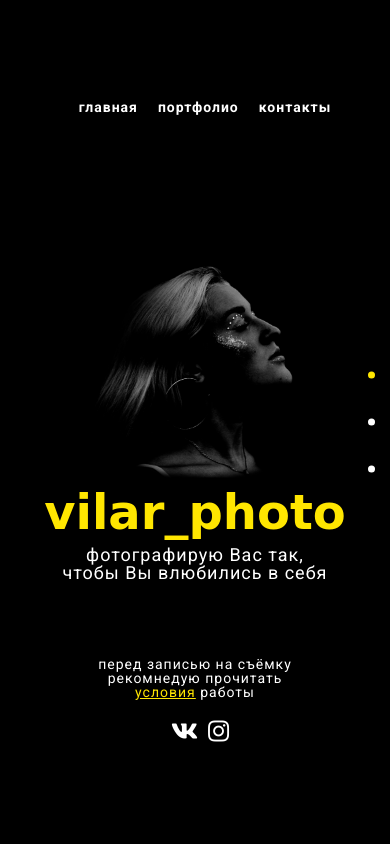
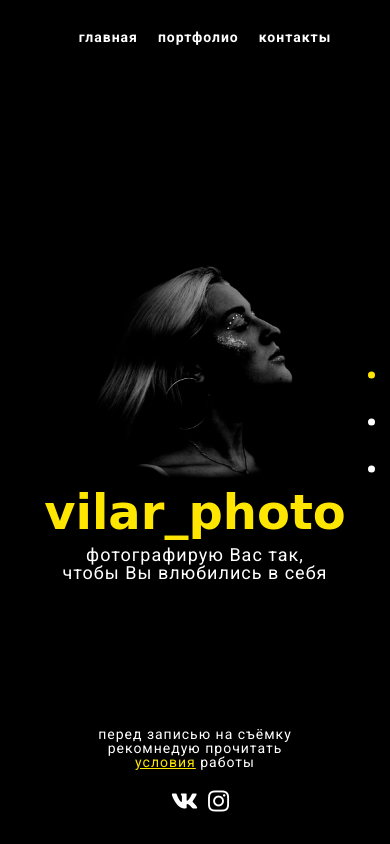
Before and after one commit to sem-a/vika, a plain HTML site: page index.html in a window 390 px wide. Drawn offline with nearby package versions, Linux system fonts and the light colour scheme; a web font is replaced by a local one.

Commit message:
Add files via upload

```diff
--- a/css/style.css
+++ b/css/style.css
@@ -200,6 +200,7 @@ a.conditions__style {
 }
 @media screen and (max-width: 880px) {
     .menu__body {
+        padding-top: 30px;
         width: 500px;
     }
     .main__body_container {
@@ -223,6 +224,9 @@ a.conditions__style {
     .page__bullet {
         width: 10px;
         height: 10px;
+    }
+    .main__body_conditions {
+        bottom: 30px;
     }
 }
 @media screen and (max-width: 660px) {
```
